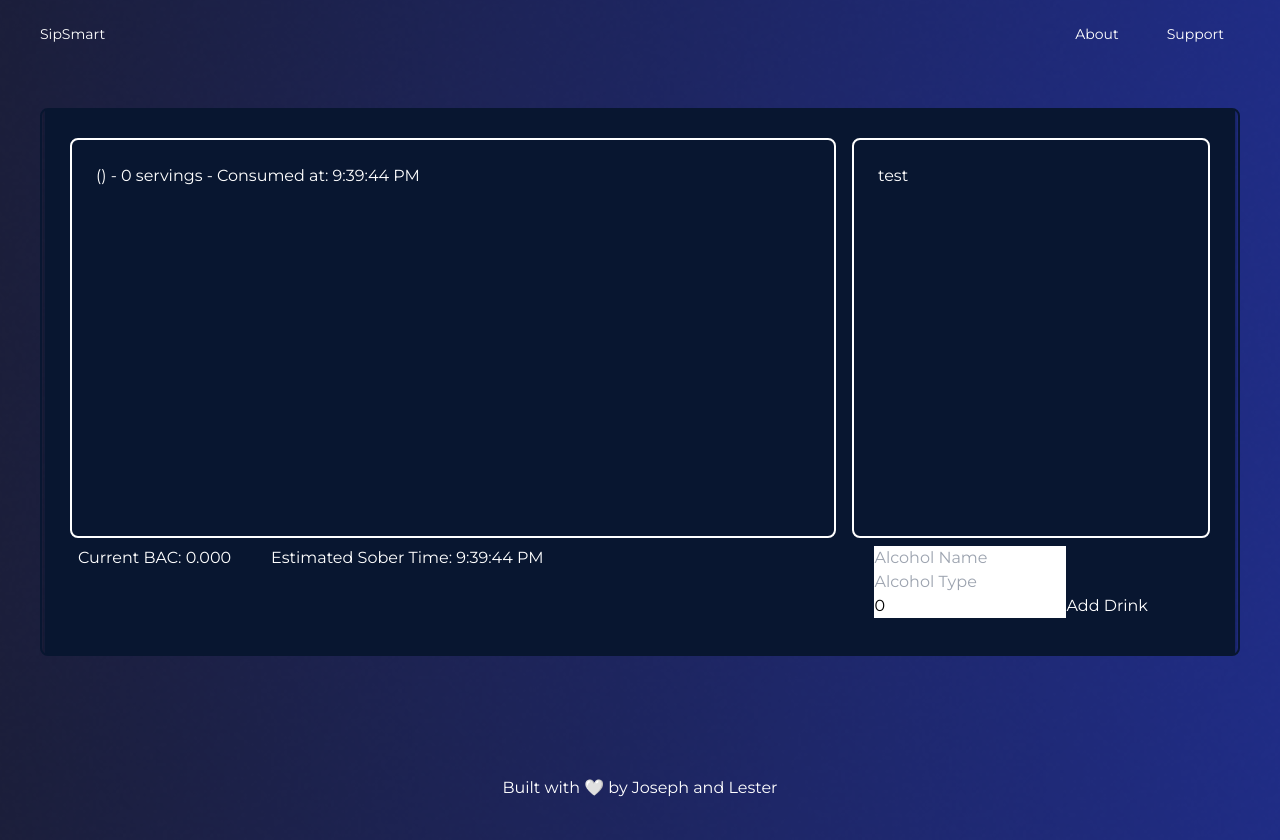
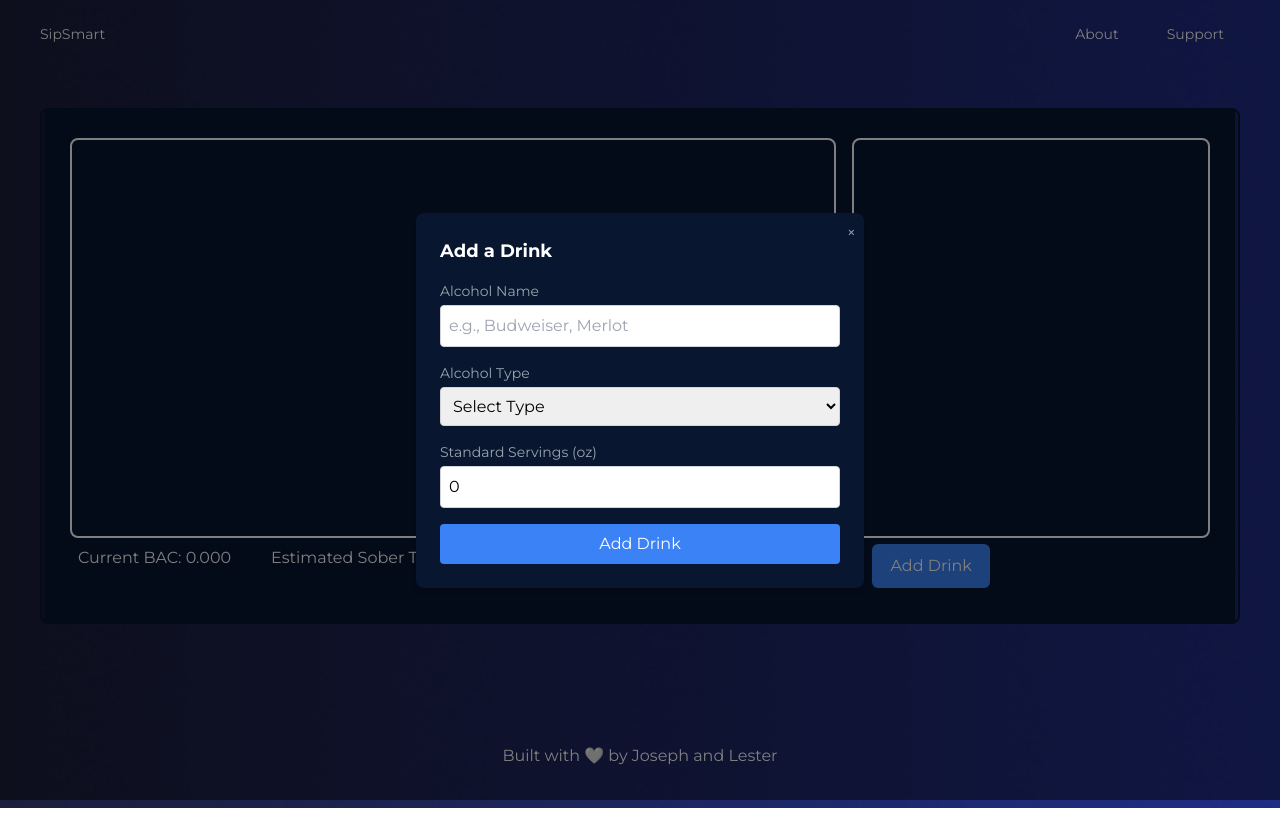
Before and after one commit to josephsookim/alcoholtracker, a Next.js app in the folder alc-tracker/: page /tracker in a window 1280 px wide. Both pictures are taken after a click on the button "Add Drink". After the commit the page ends 808 px from the top, so only its background shows below. Built offline with nearby package versions, Linux system fonts and the light colour scheme.

Commit message:
:lipstick: Update form layout

```diff
--- a/alc-tracker/src/app/components/tracker/AddDrinkButton.tsx
+++ b/alc-tracker/src/app/components/tracker/AddDrinkButton.tsx
@@ -2,12 +2,13 @@ import React, { useState } from 'react';
 import { useDrinks } from '@/app/components/tracker/context/DrinkContext';
 import { useUserStatus } from '@/app/components/tracker/context/UserContext';
 
-const AddDrinkForm = () => {
+const AddDrinkButton = () => {
   const { addDrink } = useDrinks();
   const { updateUserStatus } = useUserStatus();
   const [alcoholName, setAlcoholName] = useState('');
   const [alcoholType, setAlcoholType] = useState('');
   const [servingAmount, setServingAmount] = useState(0);
+  const [isModalOpen, setIsModalOpen] = useState(false);
 
   const handleSubmit = () => {
     const drink = {
@@ -23,34 +24,79 @@ const AddDrinkForm = () => {
     setAlcoholName('');
     setAlcoholType('');
     setServingAmount(0);
+    setIsModalOpen(false); // Close the modal on submit
   };
 
   return (
-    <div>
+    <>
+      {/* Button to open the modal */}
+      <button
+        onClick={() => setIsModalOpen(true)}
+        className="bg-blue-500 text-white py-2 px-4 rounded hover:bg-blue-600 focus:outline-none focus:ring-2 focus:ring-blue-500"
+      >
+        Add Drink
+      </button>
+
+      {/* Modal opens only when isModalOpen is true */}
+      {isModalOpen && (
+        <div className="fixed inset-0 flex items-center justify-center bg-black bg-opacity-50 z-50">
+          <div
+            className="p-6 rounded-lg shadow-md text-white w-full max-w-md relative"
+            style={{ backgroundColor: '#081630' }}
+          >
+            <button
+              onClick={() => setIsModalOpen(false)}
+              className="absolute top-2 right-2 text-gray-400 hover:text-gray-600"
+            >
+              &times;
+            </button>
+            <h2 className="text-lg font-semibold mb-4">Add a Drink</h2>
+            <div className="mb-4">
+              <label className="block text-sm font-medium text-gray-400 mb-1">Alcohol Name</label>
               <input
-        className="text-black"
+                className="w-full p-2 border border-gray-300 rounded focus:outline-none focus:ring-2 focus:ring-blue-500 text-black"
                 type="text"
                 value={alcoholName}
                 onChange={(e) => setAlcoholName(e.target.value)}
-        placeholder="Alcohol Name"
+                placeholder="e.g., Budweiser, Merlot"
               />
-      <input
-        className="text-black"
-        type="text"
+            </div>
+            <div className="mb-4">
+              <label className="block text-sm font-medium text-gray-400 mb-1">Alcohol Type</label>
+              <select
+                className="w-full p-2 border border-gray-300 rounded focus:outline-none focus:ring-2 focus:ring-blue-500 text-black"
                 value={alcoholType}
                 onChange={(e) => setAlcoholType(e.target.value)}
-        placeholder="Alcohol Type"
-      />
+              >
+                <option value="">Select Type</option>
+                <option value="Beer">Beer</option>
+                <option value="Wine">Wine</option>
+                <option value="Spirits">Spirits</option>
+                <option value="Cocktail">Cocktail</option>
+                <option value="Other">Other</option>
+              </select>
+            </div>
+            <div className="mb-4">
+              <label className="block text-sm font-medium text-gray-400 mb-1">Standard Servings (oz)</label>
               <input
-        className="text-black"
+                className="w-full p-2 border border-gray-300 rounded focus:outline-none focus:ring-2 focus:ring-blue-500 text-black"
                 type="number"
                 value={servingAmount}
                 onChange={(e) => setServingAmount(parseFloat(e.target.value))}
-        placeholder="Standard Servings"
+                placeholder="e.g., 12"
               />
-      <button onClick={handleSubmit}>Add Drink</button>
             </div>
+            <button
+              onClick={handleSubmit}
+              className="w-full bg-blue-500 text-white py-2 rounded hover:bg-blue-600 focus:outline-none focus:ring-2 focus:ring-blue-500"
+            >
+              Add Drink
+            </button>
+          </div>
+        </div>
+      )}
+    </>
   );
 };
 
-export default AddDrinkForm;
+export default AddDrinkButton;
--- a/alc-tracker/src/app/components/tracker/DrinkTracker.tsx
+++ b/alc-tracker/src/app/components/tracker/DrinkTracker.tsx
@@ -5,6 +5,7 @@ import UserStatus from "@/app/components/tracker/UserStatus";
 import AddDrinkButton from "@/app/components/tracker/AddDrinkButton";
 import { DrinkProvider } from "@/app/components/tracker/context/DrinkContext";
 import { UserProvider } from "@/app/components/tracker/context/UserContext";
+import React from 'react';
 
 export default function DrinkTracker() {
   return (
@@ -26,7 +27,6 @@ export default function DrinkTracker() {
             </div>
 
             <div className="flex-[3] border-2 border-white p-6 rounded-lg ml-4 min-h-[50vh]">
-            test
             </div>
           </div>
 
@@ -37,6 +37,7 @@ export default function DrinkTracker() {
             </div>
 
             <div className="flex-[3] p-2 rounded-lg ml-4">
+              {/* Add Drink Button */}
               <AddDrinkButton />
             </div>
           </div>
```
Lines whose indentation alone changed are shown as unchanged.
